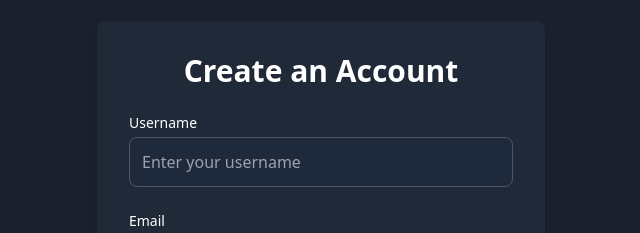
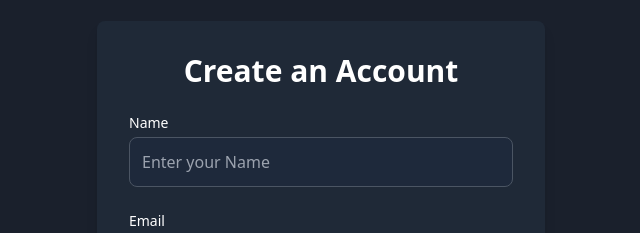
Before and after one commit to sidad112004/temp, a Next.js app: page /signup in a window 1280 px wide. Shown: the part 124-357 px from the top of the page, without its empty margins (319-959 px from the left). Built offline with nearby package versions, Linux system fonts and the light colour scheme.

Commit message:
server side signout funtion

```diff
--- a/app/(auth)/signin/page.tsx
+++ /dev/null
@@ -1,9 +0,0 @@
-import Signin from "@/components/authpages/Signin";
-
-export  default function(){
-    return (
-        <>
-          <Signin/>
-        </>
-    )
-}
--- a/app/(auth)/signup/page.tsx
+++ b/app/(auth)/signup/page.tsx
@@ -1,7 +1,7 @@
-import Signup from "@/components/authpages/Signup";
+import SignUp from "@/components/authpages/Signup";
 
 export default function(){
     return(
-        <Signup/>
+        <SignUp/>
     )
 }
--- a/components/authpages/Signup.tsx
+++ b/components/authpages/Signup.tsx
@@ -6,12 +6,12 @@ export default function SignUp() {
             <div className="w-full max-w-md bg-gray-800 shadow-lg rounded-lg p-8">
                 <h2 className="text-3xl font-bold text-center mb-6">Create an Account</h2>
                 <form className="space-y-6">
-                    {/* Username */}
+                    {/* name */}
                     <div>
-                        <label className="block text-sm font-medium">Username</label>
+                        <label className="block text-sm font-medium">Name</label>
                         <input
                             type="text"
-                            placeholder="Enter your username"
+                            placeholder="Enter your Name"
                             className="mt-1 w-full p-3 border bg-slate-800 border-gray-600 rounded-lg focus:outline-none focus:ring-2 focus:ring-blue-500 focus:border-transparent"
                         />
                     </div>
--- a/package.json
+++ b/package.json
@@ -14,6 +14,7 @@
     "@heroicons/react": "^1.0.6",
     "@mui/material": "^6.1.5",
     "@prisma/client": "^5.21.1",
+    "bcrypt": "^5.1.1",
     "next": "15.0.1",
     "react": "19.0.0-rc-69d4b800-20241021",
     "react-dom": "19.0.0-rc-69d4b800-20241021"
```
Also changed, not shown: action/signup.ts (added, +31 -0 lines), 1 other file (tests, documents, lock files or other folders).
